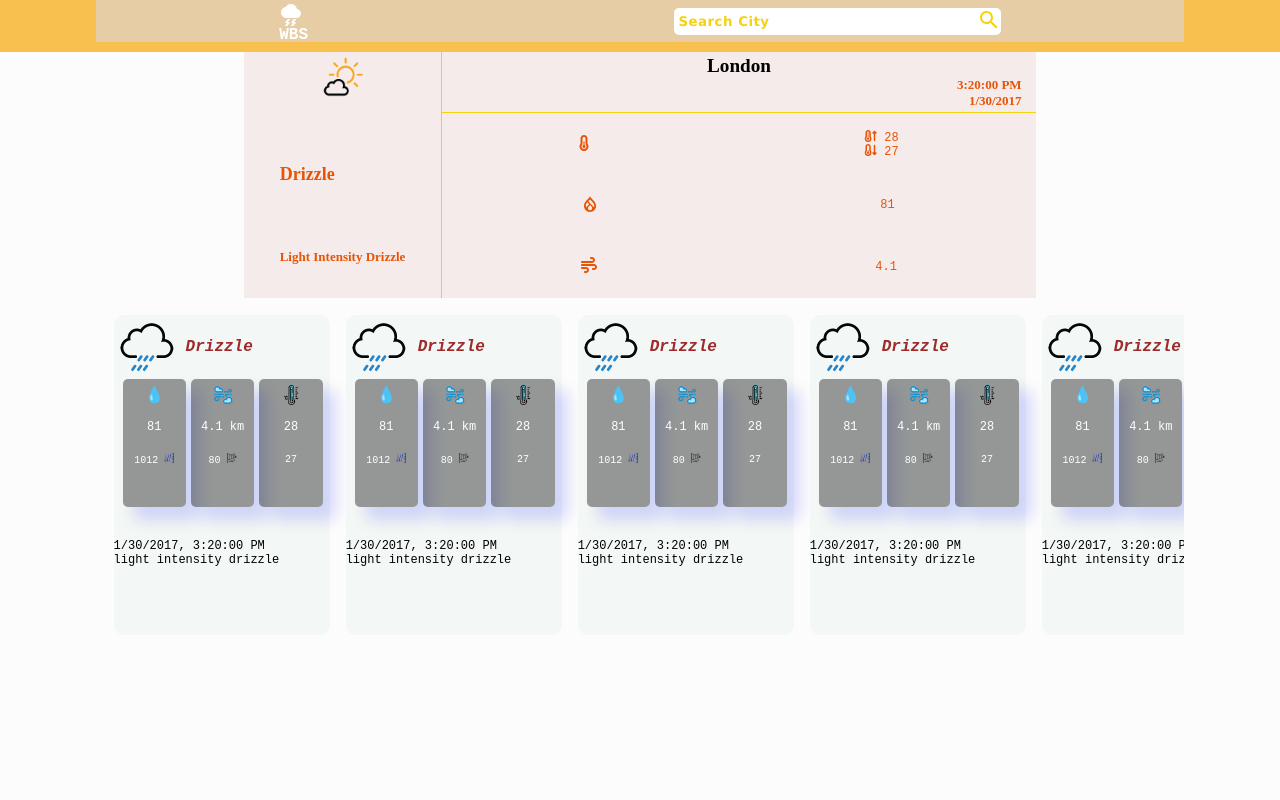
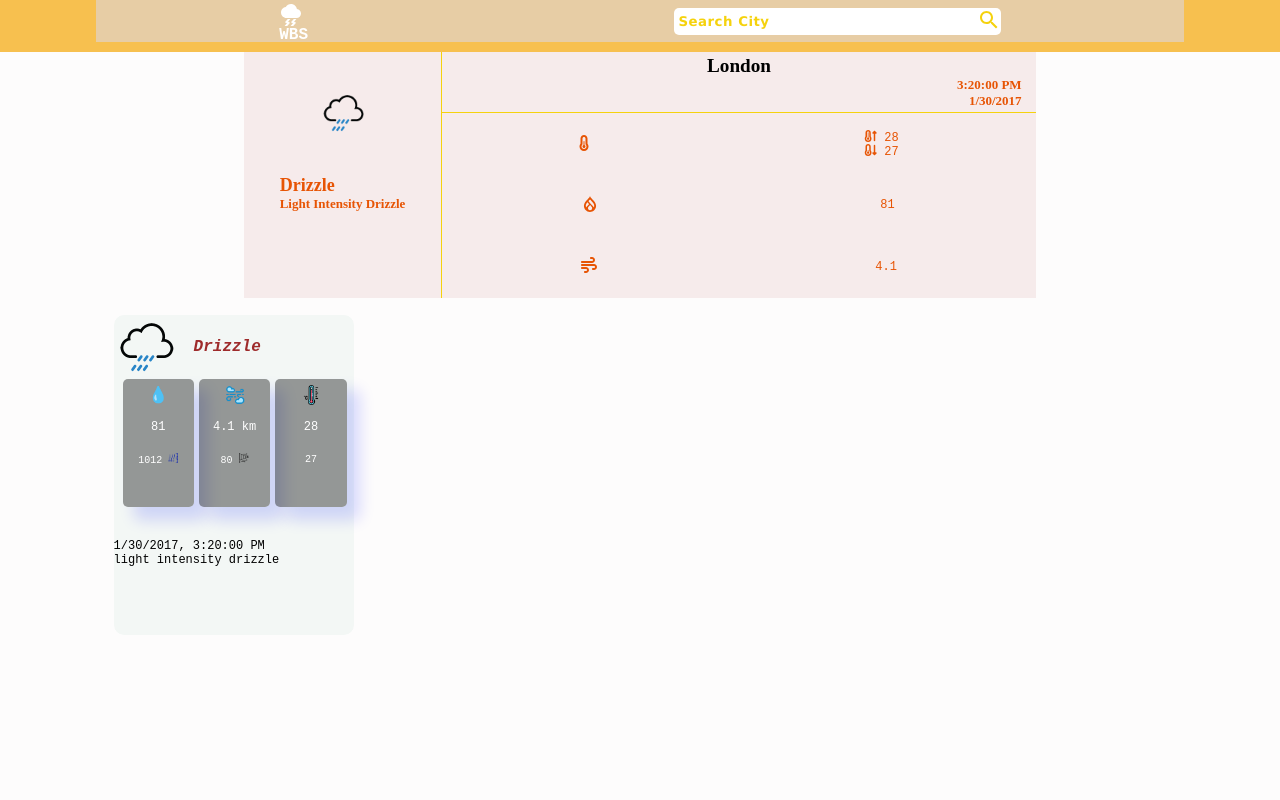
Before and after one commit to sami9994/bestweather, a React (Vite) app: page / in a window 1280 px wide. Shown: the top 800 px of the page. Built offline with nearby package versions, Linux system fonts and the light colour scheme; a web font is replaced by a local one.

Commit message:
justify icon desc alignment in  css classes

```diff
--- a/src/components/Current.jsx
+++ b/src/components/Current.jsx
@@ -8,8 +8,6 @@ import {
   faTemperatureHalf,
   faTemperatureArrowUp,
   faTemperatureArrowDown,
-  faPercentage,
-  faDroplet,
   faWind,
 } from '@fortawesome/free-solid-svg-icons'
 import currentRes from '../currentRes'
@@ -21,12 +19,14 @@ const Current = () => {
     <div className='current-main-section'>
       <section className='icon-desc'>
         <img
-          src='../../icons/different/02d.png'
+          src={`../../icons/different/${currentRes.weather[0].icon}.png`}
           alt='icon'
           className='current-icon'
         />
-        <h4 className='current-main'>{currentRes.weather[0].main}</h4>
-        <p className='current-desc'>{currentRes.weather[0].description}</p>
+        <section className='current-desc-main'>
+          <h4 className='current-main'>{currentRes.weather[0].main}</h4>
+          <p className='current-desc'>{currentRes.weather[0].description}</p>
+        </section>
       </section>
       <section className='city-date-time'>
         <h4 className='current-city'>{currentRes.name}</h4>
--- a/src/components/MainContent.jsx
+++ b/src/components/MainContent.jsx
@@ -12,11 +12,6 @@ const MainContent = () => {
         </section>
         <section className='daily-section'>
           <Card />
-          <Card />
-          <Card />
-          <Card />
-          <Card />
-          <Card />
         </section>
       </div>
     </div>
--- a/src/scss/current.scss
+++ b/src/scss/current.scss
@@ -11,17 +11,21 @@
   .icon-desc {
     grid-row: 1 / -1;
     display: grid;
-    grid-template-rows: repeat(3, 1fr);
-    justify-items: center;
-    justify-content: center;
+    grid-template-rows: 1fr 1fr;
+
     border-right: 1px solid $yellow;
     .current-icon {
+      justify-self: center;
+      align-self: center;
       min-width: 20px;
       width: 3em;
       max-width: 54px;
 
       height: auto;
     }
+    .current-desc-main {
+      justify-self: center;
+      align-self: self-start;
       .current-desc {
         font-size: small;
         font-weight: bold;
@@ -34,6 +38,7 @@
       .current-main {
         @extend .current-desc;
         font-size: large;
+      }
     }
   }
   .city-date-time {
--- a/src/styles/css/current.css
+++ b/src/styles/css/current.css
@@ -11,18 +11,22 @@
 .current-main-section .icon-desc {
   grid-row: 1/-1;
   display: grid;
-  grid-template-rows: repeat(3, 1fr);
-  justify-items: center;
-  justify-content: center;
+  grid-template-rows: 1fr 1fr;
   border-right: 1px solid rgb(245, 210, 13);
 }
 .current-main-section .icon-desc .current-icon {
+  justify-self: center;
+  align-self: center;
   min-width: 20px;
   width: 3em;
   max-width: 54px;
   height: auto;
 }
-.current-main-section .icon-desc .current-desc, .current-main-section .icon-desc .current-main {
+.current-main-section .icon-desc .current-desc-main {
+  justify-self: center;
+  align-self: self-start;
+}
+.current-main-section .icon-desc .current-desc-main .current-desc, .current-main-section .icon-desc .current-desc-main .current-main {
   font-size: small;
   font-weight: bold;
   text-transform: capitalize;
@@ -31,7 +35,7 @@
   align-self: center;
   justify-self: flex-start;
 }
-.current-main-section .icon-desc .current-main {
+.current-main-section .icon-desc .current-desc-main .current-main {
   font-size: large;
 }
 .current-main-section .city-date-time {
```
Also changed, not shown: 1 other file (tests, documents, lock files or other folders). Lines whose indentation alone changed are shown as unchanged.
